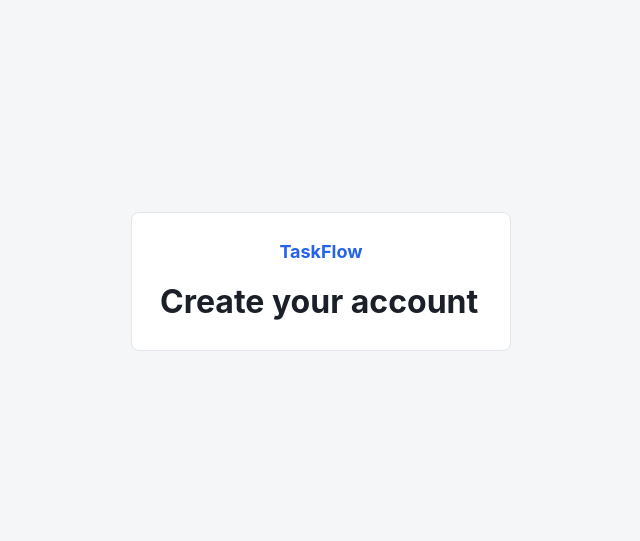
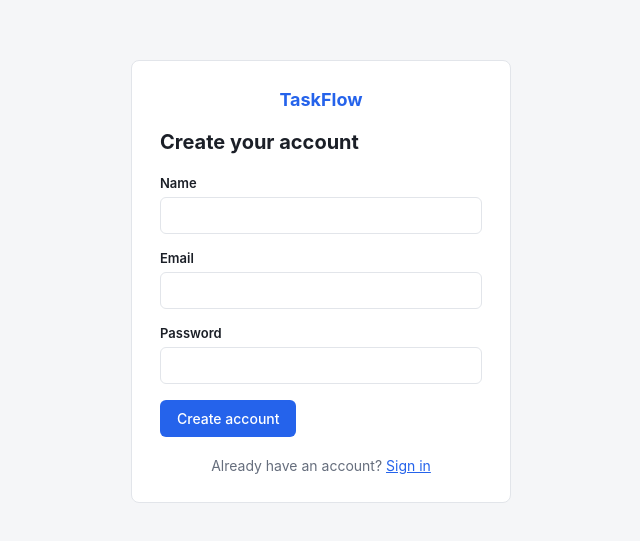
Before and after one commit to SantoshThkr/TaskFlow, a React (Vite) app: page /register in a window 1280 px wide. Shown: the part 119-660 px from the top of the page, without its empty margins (319-959 px from the left). Built offline with nearby package versions, Linux system fonts and the light colour scheme; no server answers.

Commit message:
feat: implement login and registration screens

```diff
--- /dev/null
+++ b/src/components/Alert.tsx
@@ -0,0 +1,14 @@
+import type { ReactNode } from 'react';
+
+interface AlertProps {
+  variant?: 'error' | 'info';
+  children: ReactNode;
+}
+
+export default function Alert({ variant = 'error', children }: AlertProps) {
+  return (
+    <p className={`alert alert-${variant}`} role={variant === 'error' ? 'alert' : 'status'}>
+      {children}
+    </p>
+  );
+}
--- a/src/index.css
+++ b/src/index.css
@@ -241,3 +241,35 @@
   gap: 8px;
   justify-content: flex-end;
 }
+
+.auth-title {
+  margin-bottom: 20px;
+  font-size: 20px;
+}
+
+.auth-footer {
+  margin: 20px 0 0;
+  font-size: 14px;
+  text-align: center;
+  color: var(--color-text-muted);
+}
+
+.alert {
+  margin: 0 0 16px;
+  padding: 10px 12px;
+  border-radius: 6px;
+  font-size: 14px;
+  border: 1px solid;
+}
+
+.alert-error {
+  color: var(--color-danger);
+  background: #fdf2f1;
+  border-color: #f2d2ce;
+}
+
+.alert-info {
+  color: #1f4788;
+  background: #eff4fd;
+  border-color: #cfdef8;
+}
--- a/src/pages/LoginPage.tsx
+++ b/src/pages/LoginPage.tsx
@@ -1,3 +1,87 @@
+import { useState } from 'react';
+import { Link, Navigate, useLocation, useNavigate } from 'react-router-dom';
+import Alert from '../components/Alert';
+import Button from '../components/Button';
+import TextField from '../components/TextField';
+import { useAuth } from '../hooks/useAuth';
+import { paths } from '../routes/paths';
+import { getErrorMessage } from '../utils/errors';
+import { collectErrors, validateEmail } from '../utils/validation';
+
+type Field = 'email' | 'password';
+
 export default function LoginPage() {
-  return <h1>Sign in</h1>;
+  const { signIn, status, sessionMessage } = useAuth();
+  const navigate = useNavigate();
+  const location = useLocation();
+  const [values, setValues] = useState({ email: '', password: '' });
+  const [errors, setErrors] = useState<Partial<Record<Field, string>>>({});
+  const [formError, setFormError] = useState<string | null>(null);
+  const [submitting, setSubmitting] = useState(false);
+
+  if (status === 'authenticated') {
+    return <Navigate to={paths.dashboard} replace />;
+  }
+
+  const update = (field: Field) => (event: React.ChangeEvent<HTMLInputElement>) => {
+    setValues((current) => ({ ...current, [field]: event.target.value }));
+  };
+
+  const handleSubmit = async (event: React.FormEvent) => {
+    event.preventDefault();
+    setFormError(null);
+
+    const found = collectErrors<Field>({
+      email: validateEmail(values.email),
+      // Sign-in only checks presence; the API decides whether the password is right.
+      password: values.password ? undefined : 'Password is required.',
+    });
+    setErrors(found);
+    if (Object.keys(found).length > 0) {
+      return;
+    }
+
+    setSubmitting(true);
+    try {
+      await signIn({ email: values.email.trim(), password: values.password });
+      const from = (location.state as { from?: string } | null)?.from;
+      navigate(from ?? paths.dashboard, { replace: true });
+    } catch (error) {
+      setFormError(getErrorMessage(error, 'Unable to sign in. Please try again.'));
+    } finally {
+      setSubmitting(false);
+    }
+  };
+
+  return (
+    <>
+      <h1 className="auth-title">Sign in</h1>
+      {sessionMessage && <Alert variant="info">{sessionMessage}</Alert>}
+      {formError && <Alert>{formError}</Alert>}
+      <form onSubmit={handleSubmit} noValidate>
+        <TextField
+          label="Email"
+          type="email"
+          autoComplete="email"
+          value={values.email}
+          onChange={update('email')}
+          error={errors.email}
+        />
+        <TextField
+          label="Password"
+          type="password"
+          autoComplete="current-password"
+          value={values.password}
+          onChange={update('password')}
+          error={errors.password}
+        />
+        <Button type="submit" className="btn-block" loading={submitting}>
+          Sign in
+        </Button>
+      </form>
+      <p className="auth-footer">
+        New to TaskFlow? <Link to={paths.register}>Create an account</Link>
+      </p>
+    </>
+  );
 }
--- a/src/pages/RegisterPage.tsx
+++ b/src/pages/RegisterPage.tsx
@@ -1,3 +1,103 @@
+import { useState } from 'react';
+import { Link, Navigate, useNavigate } from 'react-router-dom';
+import Alert from '../components/Alert';
+import Button from '../components/Button';
+import TextField from '../components/TextField';
+import { useAuth } from '../hooks/useAuth';
+import { paths } from '../routes/paths';
+import { getErrorMessage } from '../utils/errors';
+import {
+  MAX_NAME_LENGTH,
+  collectErrors,
+  validateEmail,
+  validatePassword,
+  validateText,
+} from '../utils/validation';
+
+type Field = 'name' | 'email' | 'password';
+
 export default function RegisterPage() {
-  return <h1>Create your account</h1>;
+  const { signUp, status } = useAuth();
+  const navigate = useNavigate();
+  const [values, setValues] = useState({ name: '', email: '', password: '' });
+  const [errors, setErrors] = useState<Partial<Record<Field, string>>>({});
+  const [formError, setFormError] = useState<string | null>(null);
+  const [submitting, setSubmitting] = useState(false);
+
+  if (status === 'authenticated') {
+    return <Navigate to={paths.dashboard} replace />;
+  }
+
+  const update = (field: Field) => (event: React.ChangeEvent<HTMLInputElement>) => {
+    setValues((current) => ({ ...current, [field]: event.target.value }));
+  };
+
+  const handleSubmit = async (event: React.FormEvent) => {
+    event.preventDefault();
+    setFormError(null);
+
+    const found = collectErrors<Field>({
+      name: validateText(values.name, 'Name', MAX_NAME_LENGTH),
+      email: validateEmail(values.email),
+      password: validatePassword(values.password),
+    });
+    setErrors(found);
+    if (Object.keys(found).length > 0) {
+      return;
+    }
+
+    setSubmitting(true);
+    try {
+      await signUp({
+        name: values.name.trim(),
+        email: values.email.trim(),
+        password: values.password,
+      });
+      navigate(paths.dashboard, { replace: true });
+    } catch (error) {
+      setFormError(
+        getErrorMessage(error, 'Unable to create your account. Please try again.'),
+      );
+    } finally {
+      setSubmitting(false);
+    }
+  };
+
+  return (
+    <>
+      <h1 className="auth-title">Create your account</h1>
+      {formError && <Alert>{formError}</Alert>}
+      <form onSubmit={handleSubmit} noValidate>
+        <TextField
+          label="Name"
+          autoComplete="name"
+          value={values.name}
+          onChange={update('name')}
+          error={errors.name}
+        />
+        <TextField
+          label="Email"
+          type="email"
+          autoComplete="email"
+          value={values.email}
+          onChange={update('email')}
+          error={errors.email}
+        />
+        <TextField
+          label="Password"
+          type="password"
+          autoComplete="new-password"
+          value={values.password}
+          onChange={update('password')}
+          error={errors.password}
+        />
+        <Button type="submit" className="btn-block" loading={submitting}>
+          Create account
+        </Button>
+      </form>
+      <p className="auth-footer">
+        Already have an account? <Link to={paths.login}>Sign in</Link>
+      </p>
+    </>
+  );
 }
```
